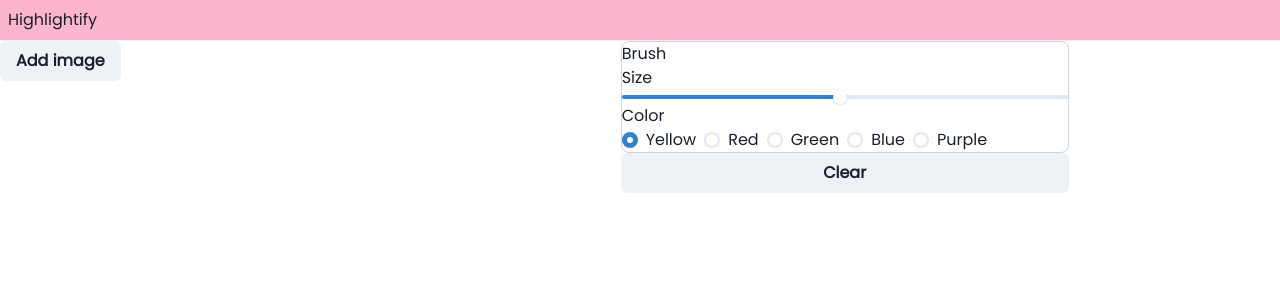
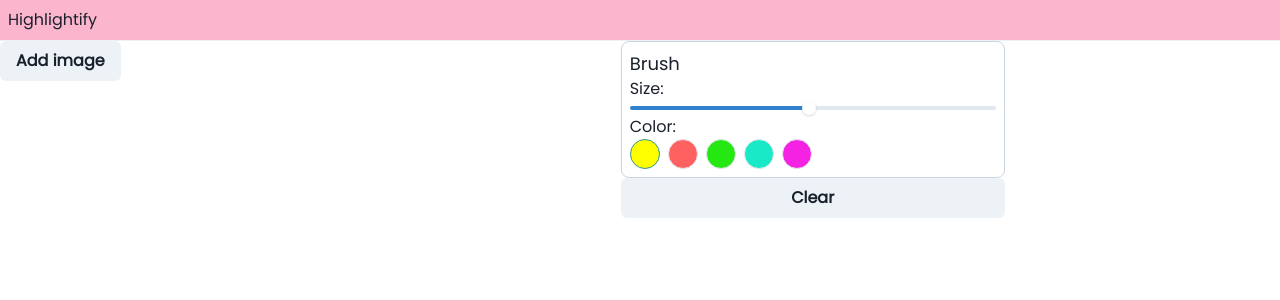
Before and after one commit to Nithur-M/highlightify, a Next.js app: page / in a window 1280 px wide. Shown: the top 300 px of the page. Built offline with nearby package versions, Linux system fonts and the light colour scheme.

Commit message:
third commit

```diff
--- a/components/home.js
+++ b/components/home.js
@@ -1,7 +1,9 @@
 import React, { useState, useEffect } from 'react';
 import { Button, Flex, Image, Text, Slider,
     SliderFilledTrack, SliderTrack, SliderThumb,
-    Radio, RadioGroup, Stack } from "@chakra-ui/react"
+    Radio, RadioGroup, Stack, useRadioGroup } from "@chakra-ui/react";
+
+import RadioCard from './radio';
 
 const Home = () => {
     const [size, setSize] = useState('25');
@@ -110,6 +112,14 @@ const Home = () => {
         };
     }
 
+    const options = ['yellow', '#ff6060', '#25E712', '#1AE9C7', '#F522E3']
+
+    const { getRootProps, getRadioProps } = useRadioGroup({
+        name: 'color',
+        defaultValue: 'yellow',
+        onChange: setColor,
+    })
+
     return(
         <Flex>
             <Button onClick={handleClick}>Add image</Button>
@@ -129,25 +139,27 @@ const Home = () => {
             ></canvas>
 
             <Flex direction="column">
-                <Flex direction="column" w="md" border="1px" borderColor="gray.300" borderRadius="lg">
-                    <Text>Brush</Text>
-                    <Text>Size</Text>
+                <Flex direction="column" w="sm" border="1px" p="2" borderColor="gray.300" borderRadius="lg">
+                    <Text fontSize="lg">Brush</Text>
+                    <Text>Size:</Text>
                     <Slider aria-label='slider-ex-1' min={1} max={50} defaultValue={25} onChangeEnd={(val) => setSize(val)}>
                         <SliderTrack>
                             <SliderFilledTrack />
                         </SliderTrack>
                         <SliderThumb />
                     </Slider>
-                    <Text>Color</Text>
-                    <RadioGroup onChange={setColor} value={color}>
-                        <Stack direction='row'>
-                            <Radio value='yellow'>Yellow</Radio>
-                            <Radio value='#FF3939'>Red</Radio>
-                            <Radio value='#25E712'>Green</Radio>
-                            <Radio value='#1AE9C7'>Blue</Radio>
-                            <Radio value='#F522E3'>Purple</Radio>
-                        </Stack>
-                </RadioGroup>
+
+                    <Text>Color:</Text>
+                    <Stack direction='row'>
+                        {options.map((value) => {
+                        const radio = getRadioProps({ value })
+                        return (
+                        <RadioCard key={value} {...radio}>
+                            {value}
+                        </RadioCard>
+                        )
+                    })}
+                    </Stack>
                 </Flex>
 
                 <Button id="clear">Clear</Button>
--- /dev/null
+++ b/components/radio.js
@@ -0,0 +1,25 @@
+import { Flex, Circle, Box, useRadio } from '@chakra-ui/react';
+
+function RadioCard(props) {
+    const { getInputProps, getCheckboxProps } = useRadio(props)
+
+    const input = getInputProps()
+    const checkbox = getCheckboxProps()
+
+    return (
+      <Flex direction="row" as='label'>
+        <input {...input} />
+        <Circle
+            {...checkbox}
+            cursor='pointer'
+            borderWidth="1px"
+            bg={props.children}
+            size="30px"
+            _checked={{
+                borderColor: 'teal.500',
+              }}/>
+      </Flex>
+    )
+  }
+
+export default RadioCard;
```
